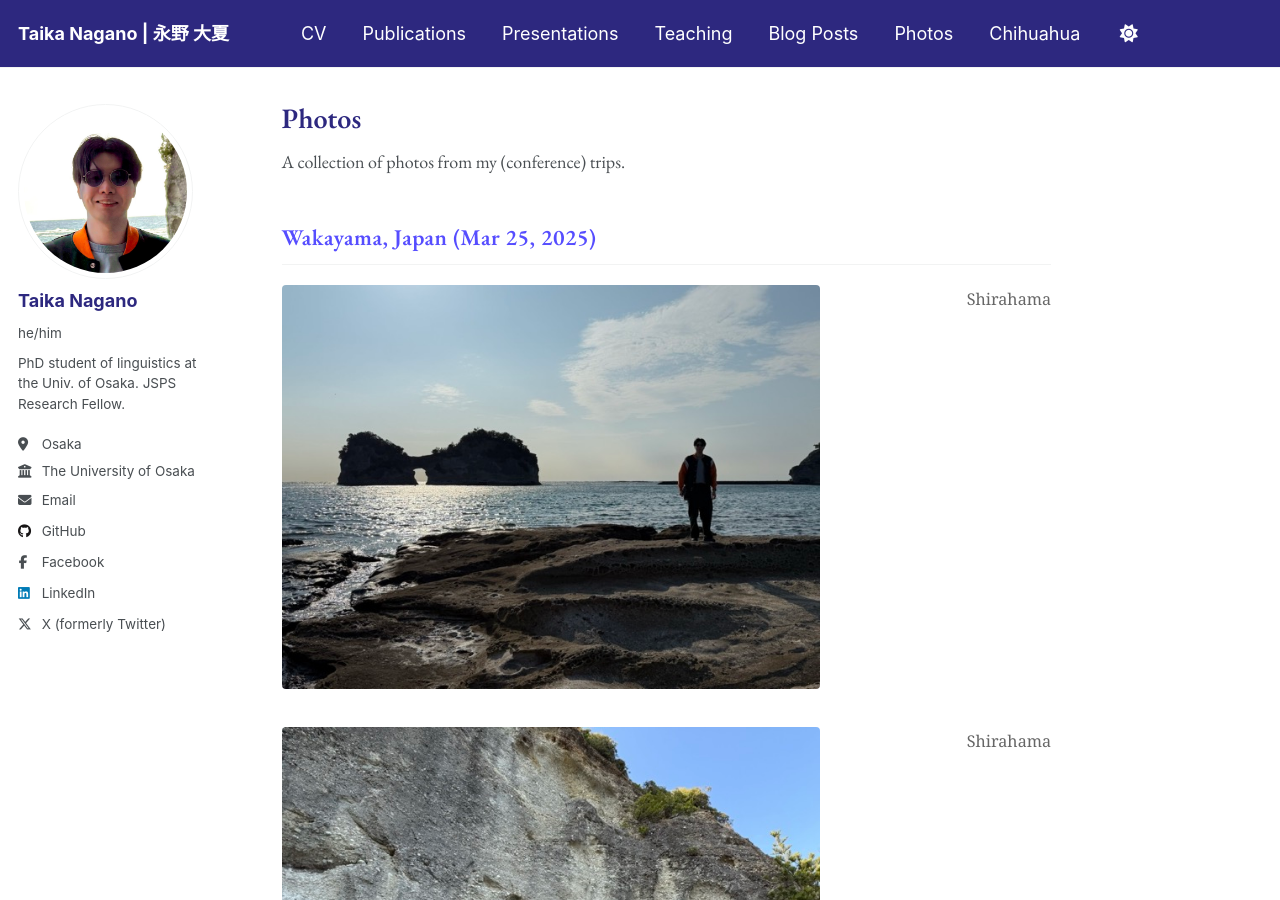
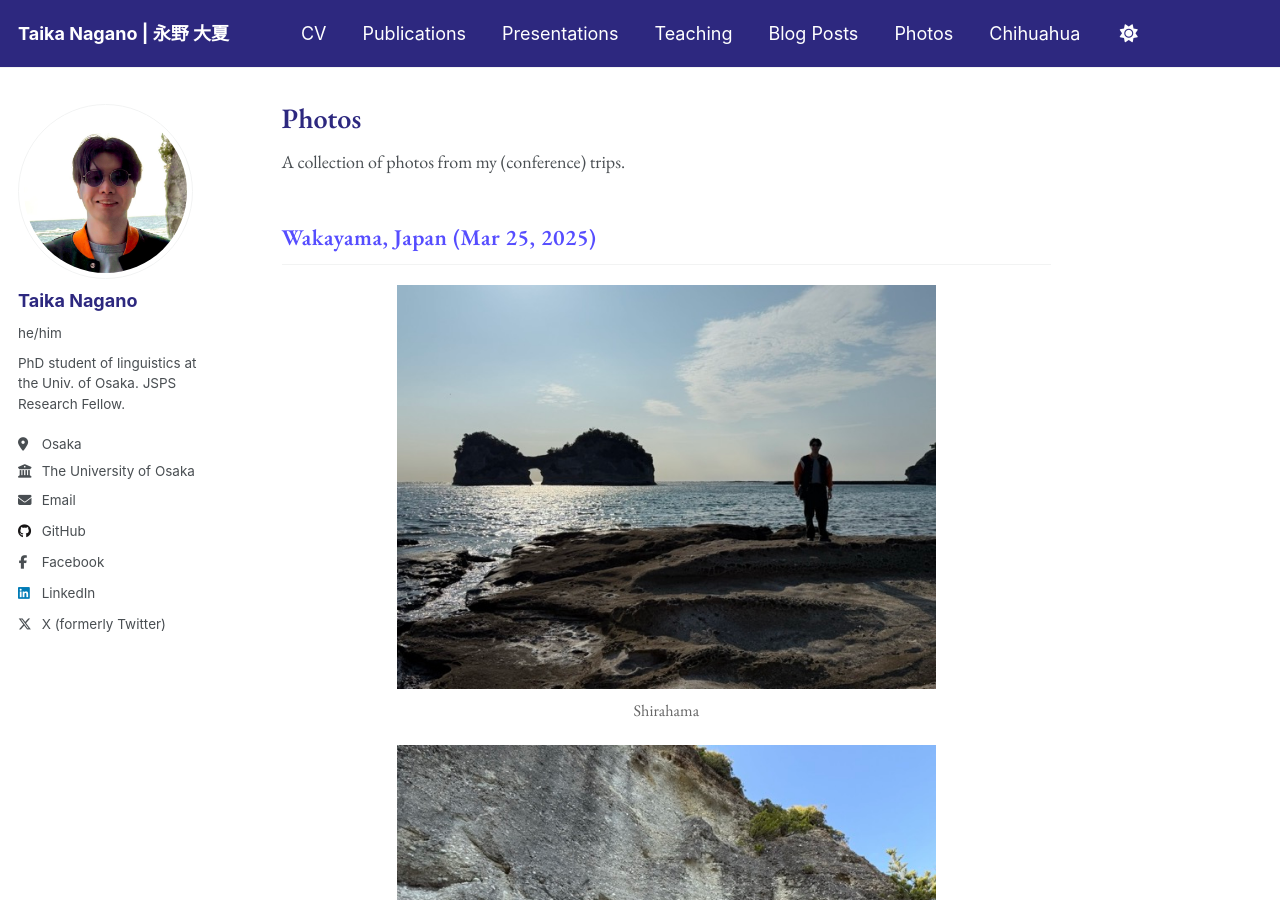
Before and after one commit to TaikaNagano/taikanagano.github.io, a Jekyll site: the page built from _pages/photos.md, in a window 1280 px wide and 900 px high. Built offline with Jekyll 4.4.1, drawn with Linux system fonts in a browser that asks for light colours.

Commit message:
photos.md update

```diff
--- a/_pages/photos.md
+++ b/_pages/photos.md
@@ -9,97 +9,95 @@ A collection of photos from my (conference) trips.
 
 ## Wakayama, Japan (Mar 25, 2025)
 
-<figure style="text-align: center; margin: 20px auto;">
-  <img src="/images/photos/250325a.jpeg" style="max-width: 70%;">
-  <figcaption style="font-size: 0.9em; color: #666;">
-  Shirahama
-</figcaption>
-</figure>
+<div style="text-align: center; margin: 20px auto;">
+  <img src="/images/photos/250325a.jpeg" style="max-width: 70%; display: block; margin: 0 auto;">
+  <div style="font-size: 0.9em; color: #666; margin-top: 8px;">
+    Shirahama
+  </div>
+</div>
 
-<figure style="text-align: center; margin: 20px auto;">
-  <img src="/images/photos/260325b.jpeg" style="max-width: 70%;">
-  <figcaption style="font-size: 0.9em; color: #666;">
-  Shirahama
-</figcaption>
-</figure>
+<div style="text-align: center; margin: 20px auto;">
+  <img src="/images/photos/260325b.jpeg" style="max-width: 70%; display: block; margin: 0 auto;">
+  <div style="font-size: 0.9em; color: #666; margin-top: 8px;">
+    Shirahama
+  </div>
+</div>
 
 ---
 
 ## Germany (Jan, Mar, Dec 2025)
 
-<figure style="text-align: center; margin: 20px auto;">
-  <img src="/images/photos/251220.jpeg" style="max-width: 70%;">
-  <figcaption style="font-size: 0.9em; color: #666;">
-  das Brandenburger Tor `Brandenburg Gate'
-</figcaption>
-</figure>
+<div style="text-align: center; margin: 20px auto;">
+  <img src="/images/photos/251220.jpeg" style="max-width: 70%; display: block; margin: 0 auto;">
+  <div style="font-size: 0.9em; color: #666; margin-top: 8px;">
+    das Brandenburger Tor `Brandenburg Gate'
+  </div>
+</div>
 
-<figure style="text-align: center; margin: 20px auto;">
-  <img src="/images/photos/251218.jpeg" style="max-width: 70%;">
-  <figcaption style="font-size: 0.9em; color: #666;">
-  Christmas market
-</figcaption>
-</figure>
+<div style="text-align: center; margin: 20px auto;">
+  <img src="/images/photos/251218.jpeg" style="max-width: 70%; display: block; margin: 0 auto;">
+  <div style="font-size: 0.9em; color: #666; margin-top: 8px;">
+    Christmas market
+  </div>
+</div>
 
-<figure style="text-align: center; margin: 20px auto;">
-  <img src="/images/photos/251217.jpeg" style="max-width: 70%;">
-  <figcaption style="font-size: 0.9em; color: #666;">
-  die Berliner Mauer `The Berlin Wall'
-</figcaption>
-</figure>
+<div style="text-align: center; margin: 20px auto;">
+  <img src="/images/photos/251217.jpeg" style="max-width: 70%; display: block; margin: 0 auto;">
+  <div style="font-size: 0.9em; color: #666; margin-top: 8px;">
+    die Berliner Mauer `The Berlin Wall'
+  </div>
+</div>
 
-<figure style="text-align: center; margin: 20px auto;">
-  <img src="/images/photos/250309.jpeg" style="max-width: 70%;">
-  <figcaption style="font-size: 0.9em; color: #666;">
-  die Berliner Mauer `The Berlin Wall'
-</figcaption>
-</figure>
+<div style="text-align: center; margin: 20px auto;">
+  <img src="/images/photos/250309.jpeg" style="max-width: 70%; display: block; margin: 0 auto;">
+  <div style="font-size: 0.9em; color: #666; margin-top: 8px;">
+    die Berliner Mauer `The Berlin Wall'
+  </div>
+</div>
 
-<figure style="text-align: center; margin: 20px auto;">
-  <img src="/images/photos/250131.jpeg" style="max-width: 70%;">
-  <figcaption style="font-size: 0.9em; color: #666;">
-  Neues Rathaus `New Town Hall' @ Hannover
-</figcaption>
-</figure>
+<div style="text-align: center; margin: 20px auto;">
+  <img src="/images/photos/250131.jpeg" style="max-width: 70%; display: block; margin: 0 auto;">
+  <div style="font-size: 0.9em; color: #666; margin-top: 8px;">
+    Neues Rathaus `New Town Hall' @ Hannover
+  </div>
+</div>
 
-<figure style="text-align: center; margin: 20px auto;">
-  <img src="/images/photos/250127.jpeg" style="max-width: 70%;">
-  <figcaption style="font-size: 0.9em; color: #666;">
-  Göttingen Hauptbahnhof `Göttingen Station'
-</figcaption>
-</figure>
-
+<div style="text-align: center; margin: 20px auto;">
+  <img src="/images/photos/250127.jpeg" style="max-width: 70%; display: block; margin: 0 auto;">
+  <div style="font-size: 0.9em; color: #666; margin-top: 8px;">
+    Göttingen Hauptbahnhof `Göttingen Station'
+  </div>
+</div>
 
 ---
 
 ## Hokkaido, Japan (Nov 2024)
 
-<figure style="text-align: center; margin: 20px auto;">
-  <img src="/images/photos/241110.jpeg" style="max-width: 70%;">
-  <figcaption style="font-size: 0.9em; color: #666;">
-  the statue of Dr. William S. Clark
-</figcaption>
-</figure>
-
+<div style="text-align: center; margin: 20px auto;">
+  <img src="/images/photos/241110.jpeg" style="max-width: 70%; display: block; margin: 0 auto;">
+  <div style="font-size: 0.9em; color: #666; margin-top: 8px;">
+    the statue of Dr. William S. Clark
+  </div>
+</div>
 
 ---
 
 ## Commencement (Mar 2024)
 
-<figure style="text-align: center; margin: 20px auto;">
-  <img src="/images/photos/240325.jpeg" style="max-width: 70%;">
-  <figcaption style="font-size: 0.9em; color: #666;">
-  Me
-</figcaption>
-</figure>
+<div style="text-align: center; margin: 20px auto;">
+  <img src="/images/photos/240325.jpeg" style="max-width: 70%; display: block; margin: 0 auto;">
+  <div style="font-size: 0.9em; color: #666; margin-top: 8px;">
+    Me
+  </div>
+</div>
 
 ---
 
 ## Kyoto (Jan 2024)
 
-<figure style="text-align: center; margin: 20px auto;">
-  <img src="/images/photos/240128.jpeg" style="max-width: 70%;">
-  <figcaption style="font-size: 0.9em; color: #666;">
-  Amanohashidate
-</figcaption>
-</figure>
+<div style="text-align: center; margin: 20px auto;">
+  <img src="/images/photos/240128.jpeg" style="max-width: 70%; display: block; margin: 0 auto;">
+  <div style="font-size: 0.9em; color: #666; margin-top: 8px;">
+    Amanohashidate
+  </div>
+</div>
```
Also changed, not shown: 1 other file.
